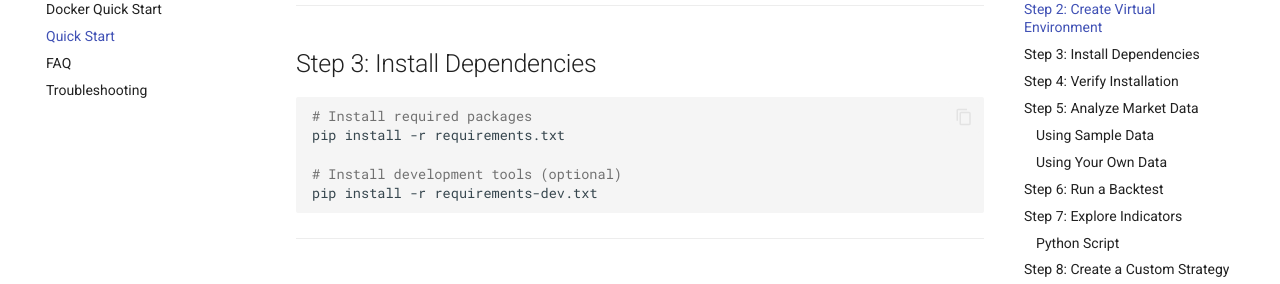
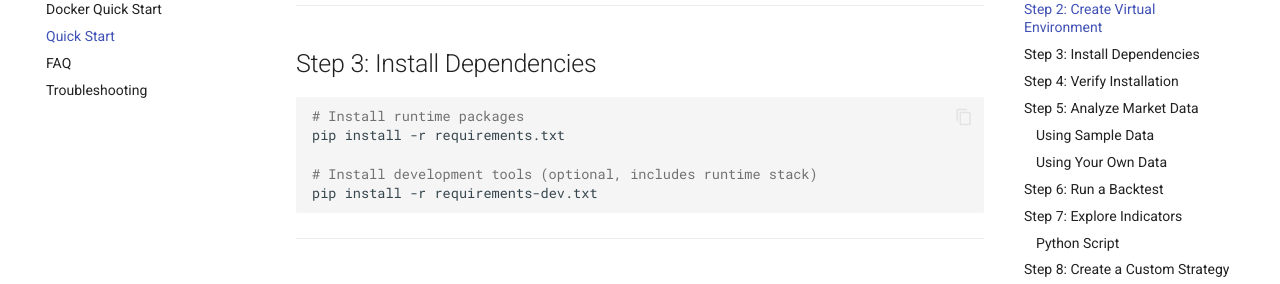
Before and after one commit to neuron7x/TradePulse, an MkDocs documentation site: the page built from docs/quickstart.md, in a window 1280 px wide and 900 px high, scrolled down 849 px. Shown: the part 153-437 px from the top of the window. Built offline with MkDocs 1.6.1 and Material for MkDocs 9.7.7, drawn with Linux system fonts in a browser that asks for light colours; comment, search, counter and statistics services are not loaded; the version menu is left out; some of the changed text lies outside the part shown.

Commit message:
chore: reorganize dependency stacks

````diff
--- a/docs/quickstart.md
+++ b/docs/quickstart.md
@@ -41,10 +41,10 @@
 ## Step 3: Install Dependencies
 
 ```bash
-# Install required packages
+# Install runtime packages
 pip install -r requirements.txt
 
-# Install development tools (optional)
+# Install development tools (optional, includes runtime stack)
 pip install -r requirements-dev.txt
 ```
 
@@ -370,8 +370,8 @@
 
 If a package is missing:
 ```bash
-# Reinstall all dependencies
-pip install -r requirements.txt -r requirements-dev.txt
+# Reinstall all dependencies (dev extras include runtime stack)
+pip install -r requirements-dev.txt
 ```
 
 ### Permission Errors
````
Also changed, not shown: CONTRIBUTING.md (+2 -2 lines), DEPENDENCY_SECURITY_AUDIT.md (+9 -39 lines), README.md (+3 -1 lines), TESTING.md (+1 -2 lines), docs/scenarios.md (+2 -2 lines), reports/release_readiness.md (+1 -1 lines), requirements-dev.txt (+13 -3 lines), requirements.txt (+11 -9 lines).
